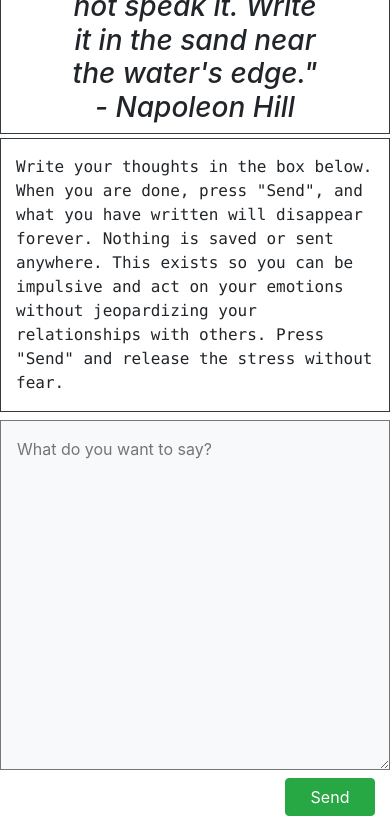
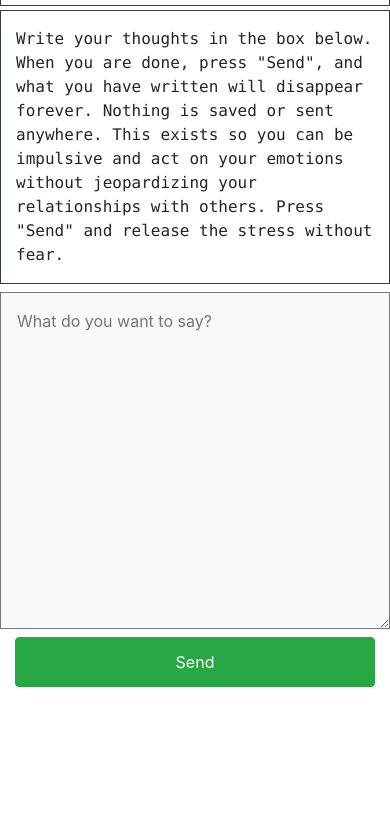
Before and after one commit to nhamlin/SafeArea, a plain HTML site: page index.html in a window 390 px wide. Shown: the part 134-950 px from the top of the page. After the commit the page ends 844 px from the top, so only its background shows below. Drawn offline with nearby package versions, Linux system fonts and the light colour scheme.

Commit message:
responsive css

```diff
--- a/css/site.css
+++ b/css/site.css
@@ -1,3 +1,28 @@
+@media (max-width: 575.98px) {
+	main h3 {
+		padding-left: 0.5rem !important;
+		padding-right: 0.5rem !important;
+		font-size: 1.1rem;
+	}
+
+	#blurbSend {
+		width: 100% !important;
+		padding: 0.75rem 1rem;
+	}
+
+	#blurbText {
+		font-size: 1rem;
+	}
+}
+
+header h1 { font-size: clamp(1.75rem, 8vw, 2.5rem); }
+
+@media (max-width: 575.98px) {
+	main .row[style*="min-height"] {
+		min-height: 40vh !important;
+	}
+}
+
 .fof{
 	  display: table-cell;
 	  vertical-align: middle;
--- a/index.html
+++ b/index.html
@@ -4,6 +4,9 @@
 <head>
     <link rel="stylesheet" href="/node_modules/bootstrap/dist/css/bootstrap.min.css" />
     <link rel="stylesheet" href="/css/site.css" />
+    <meta charset="utf-8">
+    <meta name="viewport" content="width=device-width, initial-scale=1">
+    <title>SafeArea.Space</title>
 </head>
 
 <body>
@@ -50,7 +53,8 @@
                     1. Display a modal asking if the person wants to copy the content to the clipboard
                     2. If so, it has to save the content
                     3. If not, the box is cleared via vanilla js -->
-                    <div class="btn btn-success w-25" id="blurbSend">Send</div>
+                    <button type="button" class="btn btn-success w-25" id="blurbSend">Send</button>
+                    <!-- <div class="btn btn-success w-25" id="blurbSend">Send</div> -->
                 </div>
             </div>
         </div>
```
Also changed, not shown: 404.html (+17 -3 lines).
